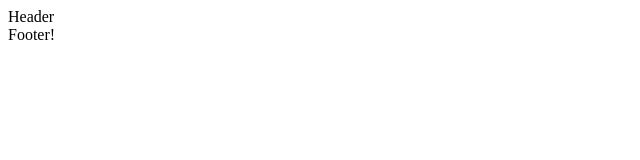
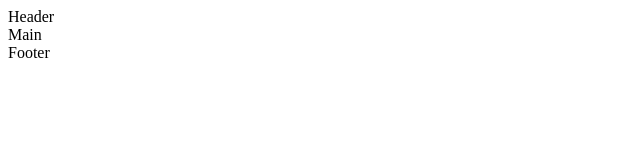
Before and after one commit to gunyasya/my-project, a plain HTML site: page index.html in a window 1280 px wide. Shown: the full height of the page, 0-640 px from the left. Drawn offline with Linux system fonts and the light colour scheme.

Commit message:
changes in file

```diff
--- a/index.html
+++ b/index.html
@@ -7,8 +7,7 @@
 </head>
 <body>
   <header>Header</header>
-
-  <main></main>
-  <footer>Footer!</footer>
+  <main>Main</main>
+  <footer>Footer</footer>
 </body>
 </html>
```
